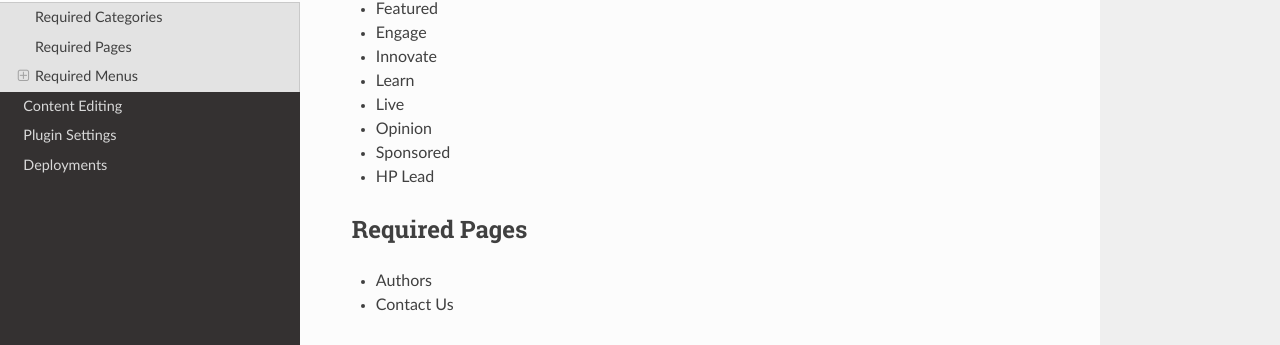
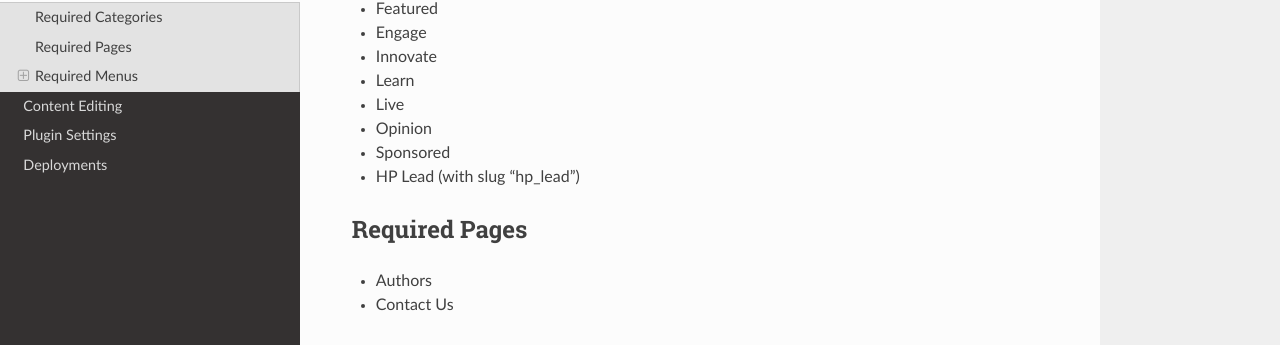
Before and after one commit to mozilla/theopenstandard, a Sphinx documentation site: the page built from docs/wpsettings.rst, in a window 1280 px wide and 1065 px high. Shown: the part 219-564 px from the top of the window. Built offline with Sphinx 7.4.7 and the Read the Docs theme 2.0.0, drawn with Linux system fonts in a browser that asks for light colours.

Commit message:
updated wpsettings.rst

```diff
--- a/docs/wpsettings.rst
+++ b/docs/wpsettings.rst
@@ -17,7 +17,7 @@ Required Categories
 * Live
 * Opinion
 * Sponsored
-* HP Lead
+* HP Lead (with slug "hp_lead")
 
 Required Pages
 --------------
```
